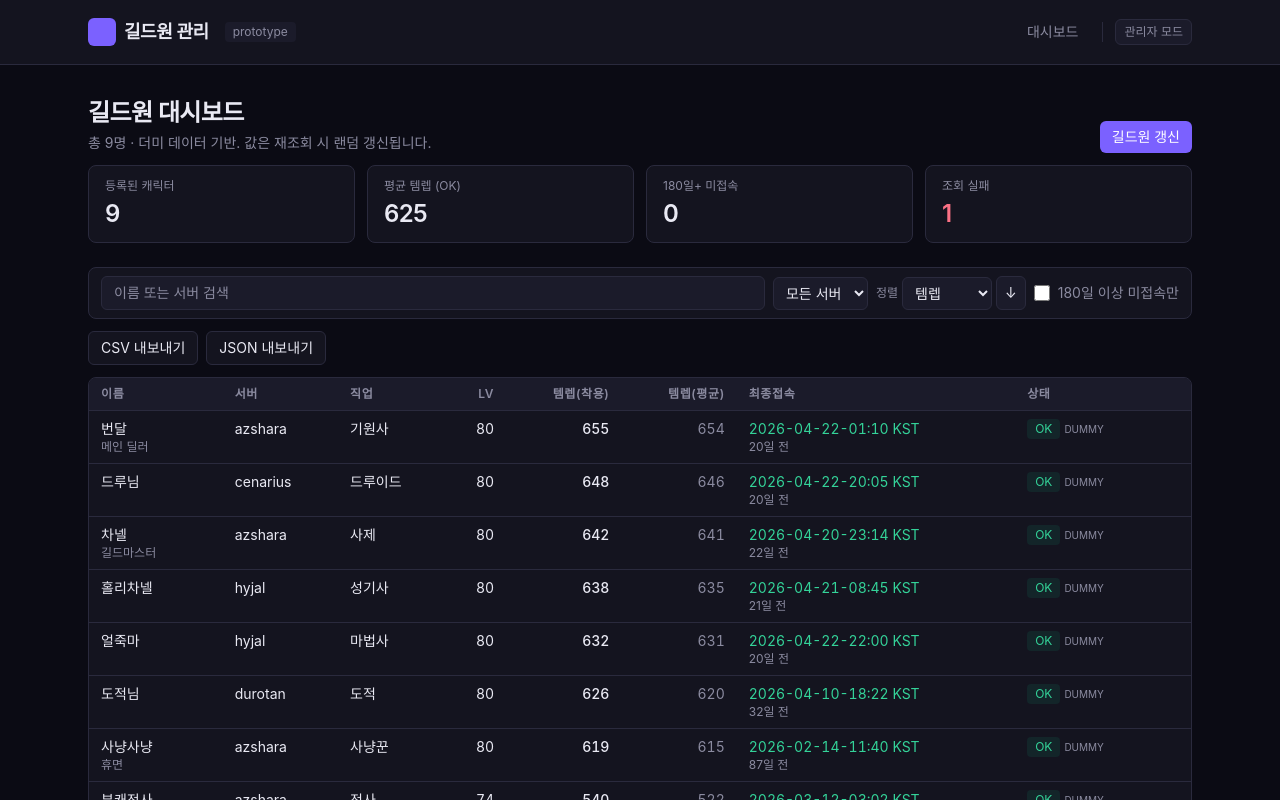
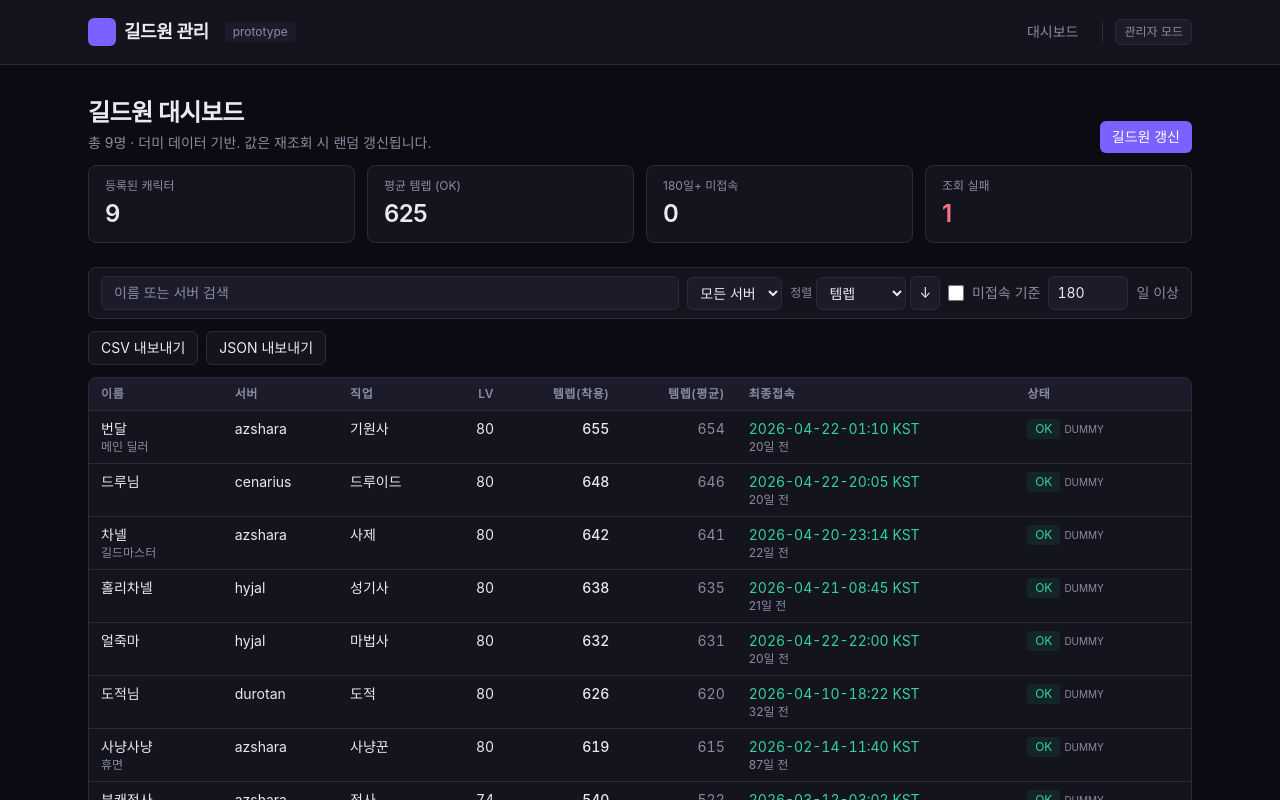
Before and after one commit to galmegiz/claude_study, a Next.js app: page / in a window 1280 px wide. Shown: the top 800 px of the page. Built offline with nearby package versions, Linux system fonts and the light colour scheme.

Commit message:
일자 필터링 추가

```diff
--- a/src/app/page.tsx
+++ b/src/app/page.tsx
@@ -7,7 +7,7 @@ import { CharacterTable } from "@/components/CharacterTable";
 import { FilterBar } from "@/components/FilterBar";
 import { Stat } from "@/components/Stat";
 import type { SortDir, SortField } from "@/lib/types";
-import { daysSince, STALE_DAYS } from "@/lib/format";
+import { daysSince } from "@/lib/format";
 import { toCsv, downloadBlob } from "@/lib/csv";
 
 export default function DashboardPage() {
@@ -18,6 +18,8 @@ export default function DashboardPage() {
   const resetToSeed = useGuildStore((s) => s.resetToSeed);
   const clearAll = useGuildStore((s) => s.clearAll);
   const adminMode = useGuildStore((s) => s.adminMode);
+  const staleDays = useGuildStore((s) => s.staleDays);
+  const setStaleDays = useGuildStore((s) => s.setStaleDays);
 
   const [search, setSearch] = useState("");
   const [realmFilter, setRealmFilter] = useState("");
@@ -38,7 +40,7 @@ export default function DashboardPage() {
       if (realmFilter && c.realm !== realmFilter) return false;
       if (staleOnly) {
         const d = daysSince(c.lastLoginIso);
-        if (d === null || d < STALE_DAYS) return false;
+        if (d === null || d < staleDays) return false;
       }
       return true;
     });
@@ -54,7 +56,7 @@ export default function DashboardPage() {
       return String(av).localeCompare(String(bv), "ko") * dir;
     });
     return filtered;
-  }, [characters, search, realmFilter, sortField, sortDir, staleOnly]);
+  }, [characters, search, realmFilter, sortField, sortDir, staleOnly, staleDays]);
 
   const stats = useMemo(() => {
     const ok = characters.filter((c) => c.status === "OK");
@@ -66,11 +68,11 @@ export default function DashboardPage() {
           );
     const stale = characters.filter((c) => {
       const d = daysSince(c.lastLoginIso);
-      return d !== null && d >= STALE_DAYS;
+      return d !== null && d >= staleDays;
     }).length;
     const errors = characters.filter((c) => c.status === "ERROR").length;
     return { total: characters.length, avg, stale, errors };
-  }, [characters]);
+  }, [characters, staleDays]);
 
   const handleExportCsv = () => {
     downloadBlob("guild-characters.csv", toCsv(visible), "text/csv;charset=utf-8");
@@ -105,7 +107,7 @@ export default function DashboardPage() {
           <Stat label="등록된 캐릭터" value={stats.total} />
           <Stat label="평균 템렙 (OK)" value={stats.avg || "-"} />
           <Stat
-            label={`${STALE_DAYS}일+ 미접속`}
+            label={`${staleDays}일+ 미접속`}
             value={stats.stale}
             tone={stats.stale > 0 ? "warn" : "default"}
           />
@@ -130,6 +132,8 @@ export default function DashboardPage() {
           onToggleDir={() => setSortDir((d) => (d === "asc" ? "desc" : "asc"))}
           staleOnly={staleOnly}
           onToggleStale={() => setStaleOnly((v) => !v)}
+          staleDays={staleDays}
+          onStaleDaysChange={setStaleDays}
         />
 
         <div className="flex flex-wrap items-center gap-2">
@@ -191,6 +195,7 @@ export default function DashboardPage() {
           adminMode={adminMode}
           onDelete={removeCharacter}
           onRefresh={refreshCharacter}
+          staleDays={staleDays}
         />
         <p className="text-xs text-[var(--text-muted)]">
           보이는 행: {visible.length} / {characters.length}
--- a/src/components/CharacterTable.tsx
+++ b/src/components/CharacterTable.tsx
@@ -1,22 +1,24 @@
 "use client";
 
 import type { Character } from "@/lib/types";
-import {
-  formatKst,
-  daysSince,
-  cx,
-  STALE_DAYS,
-  STALE_DAYS_SEVERE,
-} from "@/lib/format";
+import { formatKst, daysSince, cx } from "@/lib/format";
 
 interface Props {
   rows: Character[];
   adminMode: boolean;
   onDelete: (id: string) => void;
   onRefresh: (id: string) => void;
+  staleDays: number;
 }
 
-export function CharacterTable({ rows, adminMode, onDelete, onRefresh }: Props) {
+export function CharacterTable({
+  rows,
+  adminMode,
+  onDelete,
+  onRefresh,
+  staleDays,
+}: Props) {
+  const severeDays = staleDays * 2;
   if (rows.length === 0) {
     return (
       <div className="rounded-lg border border-dashed border-[var(--border)] bg-[var(--surface)] px-6 py-12 text-center text-sm text-[var(--text-muted)]">
@@ -47,9 +49,9 @@ export function CharacterTable({ rows, adminMode, onDelete, onRefresh }: Props)
             const staleTone =
               stale === null
                 ? "text-[var(--text-muted)]"
-                : stale >= STALE_DAYS_SEVERE
+                : stale >= severeDays
                   ? "text-rose-400"
-                  : stale >= STALE_DAYS
+                  : stale >= staleDays
                     ? "text-amber-400"
                     : "text-emerald-400";
 
--- a/src/components/FilterBar.tsx
+++ b/src/components/FilterBar.tsx
@@ -1,7 +1,6 @@
 "use client";
 
 import type { SortField, SortDir } from "@/lib/types";
-import { STALE_DAYS } from "@/lib/format";
 
 interface Props {
   search: string;
@@ -15,6 +14,8 @@ interface Props {
   onToggleDir: () => void;
   staleOnly: boolean;
   onToggleStale: () => void;
+  staleDays: number;
+  onStaleDaysChange: (v: number) => void;
 }
 
 const SORT_OPTIONS: { value: SortField; label: string }[] = [
@@ -73,15 +74,32 @@ export function FilterBar(props: Props) {
         </button>
       </div>
 
-      <label className="ml-auto flex cursor-pointer items-center gap-2 text-sm text-[var(--text-muted)]">
+      <div className="ml-auto flex items-center gap-2 text-sm text-[var(--text-muted)]">
+        <label className="flex cursor-pointer items-center gap-2">
+          <input
+            type="checkbox"
+            checked={props.staleOnly}
+            onChange={props.onToggleStale}
+            className="h-4 w-4 accent-brand-500"
+          />
+          미접속 기준
+        </label>
         <input
-          type="checkbox"
-          checked={props.staleOnly}
-          onChange={props.onToggleStale}
-          className="h-4 w-4 accent-brand-500"
+          type="number"
+          min={1}
+          max={3650}
+          step={1}
+          value={props.staleDays}
+          onChange={(e) => {
+            const n = Number(e.target.value);
+            if (Number.isFinite(n)) props.onStaleDaysChange(n);
+          }}
+          className="w-20 rounded-md border border-[var(--border)] bg-[var(--surface-muted)] px-2 py-1.5 text-sm tabular-nums text-[var(--text)] focus:border-brand-500 focus:outline-none"
+          aria-label="미접속 기준 일수"
+          title="기본 180일. 1~3650 사이로 조정 가능."
         />
-        {STALE_DAYS}일 이상 미접속만
-      </label>
+        <span>일 이상</span>
+      </div>
     </div>
   );
 }
--- a/src/lib/format.ts
+++ b/src/lib/format.ts
@@ -15,7 +15,6 @@ export function formatKst(iso: string | null): string {
 }
 
 export const STALE_DAYS = 180;
-export const STALE_DAYS_SEVERE = STALE_DAYS * 2;
 
 export function daysSince(iso: string | null): number | null {
   if (!iso) return null;
--- a/src/lib/store.ts
+++ b/src/lib/store.ts
@@ -5,6 +5,7 @@ import { persist, createJSONStorage } from "zustand/middleware";
 import seedData from "../../data/characters.json";
 import type { Character, CharacterInput, CharacterClass } from "./types";
 import { dummyFetch } from "./dummyFetch";
+import { STALE_DAYS } from "./format";
 
 export interface PendingTarget {
   id: string;
@@ -33,8 +34,10 @@ interface GuildState {
   hydrated: boolean;
   adminMode: boolean;
   enrichment: EnrichmentState | null;
+  staleDays: number;
   setAdminMode: (v: boolean) => void;
   setHydrated: () => void;
+  setStaleDays: (v: number) => void;
   addCharacter: (input: CharacterInput) => Character;
   addMany: (inputs: CharacterInput[]) => { added: number; duplicates: number };
   addPending: (
@@ -66,8 +69,13 @@ export const useGuildStore = create<GuildState>()(
       hydrated: false,
       adminMode: false,
       enrichment: null,
+      staleDays: STALE_DAYS,
       setAdminMode: (v) => set({ adminMode: v }),
       setHydrated: () => set({ hydrated: true }),
+      setStaleDays: (v) => {
+        const n = Math.max(1, Math.min(3650, Math.floor(v)));
+        if (Number.isFinite(n)) set({ staleDays: n });
+      },
 
       addPending: (inputs) => {
         const next = [...get().characters];
@@ -264,6 +272,7 @@ export const useGuildStore = create<GuildState>()(
       partialize: (s) => ({
         characters: s.characters,
         adminMode: s.adminMode,
+        staleDays: s.staleDays,
       }),
       skipHydration: true,
       onRehydrateStorage: () => (state) => state?.setHydrated?.(),
```
Also changed, not shown: 1 other file (tests, documents, lock files or other folders).
